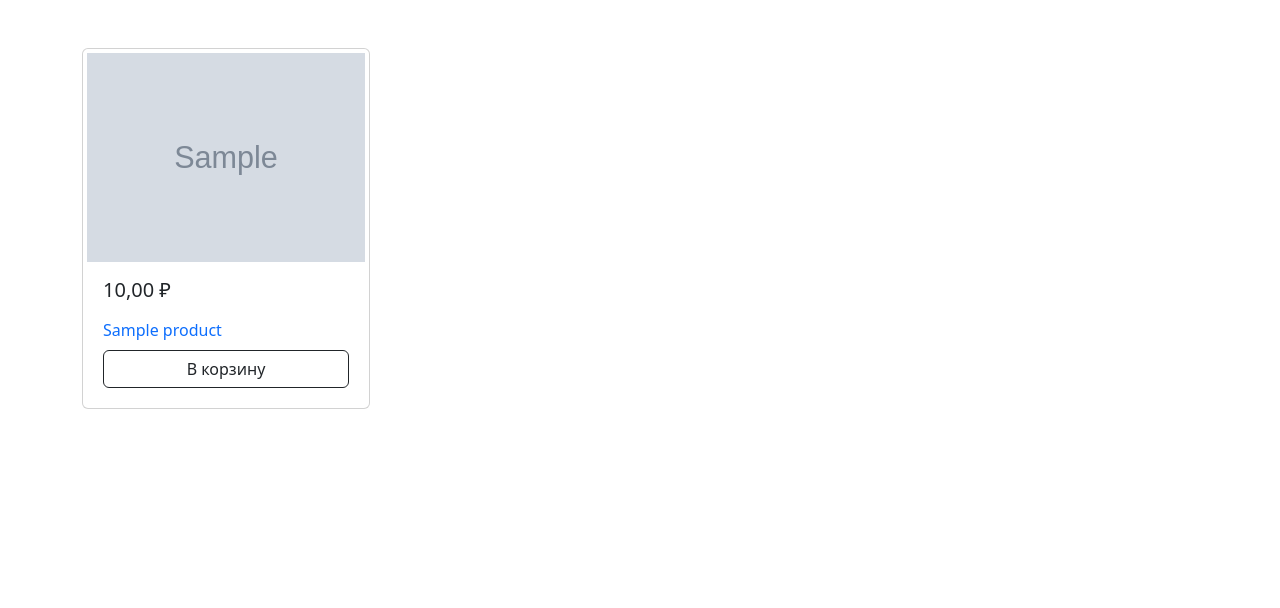
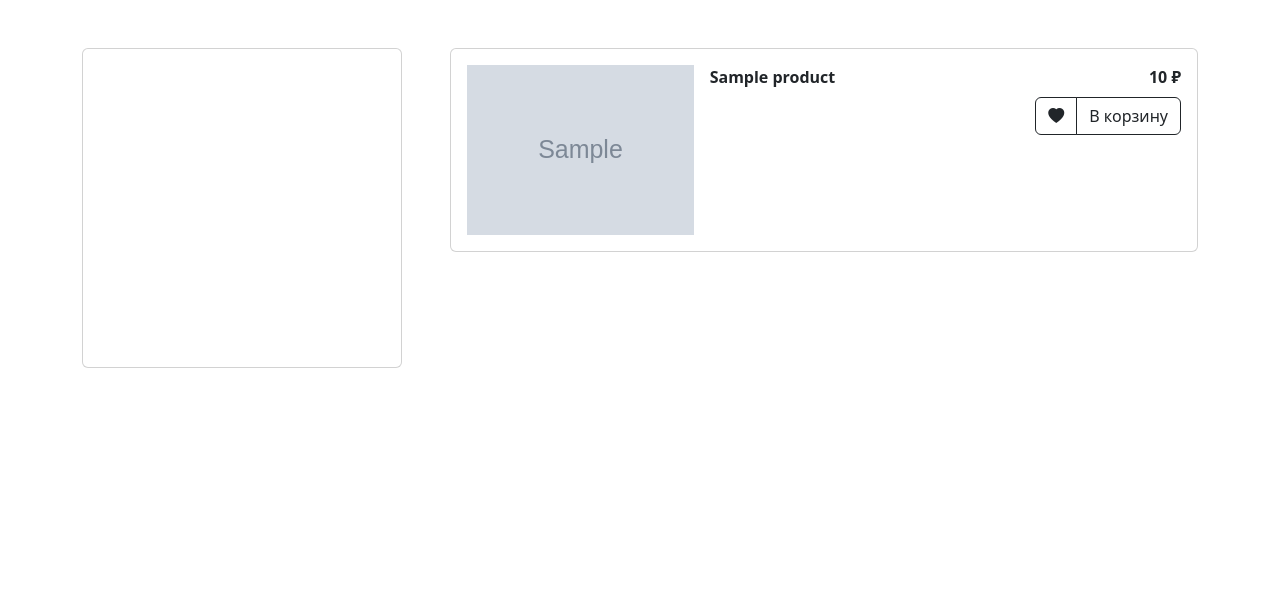
Before and after one commit to gderpy/my_shop_2, a Django app: a page that uses products/templates/products/cat_catalog.html in a window 1280 px wide. Shown: the part 69-677 px from the top of the page. Run offline with Django 5.2, Linux system fonts and the light colour scheme; tables that the repository leaves empty hold one stand-in row (values such as "Sample post"); grey boxes marked "Sample" are stand-in pictures.

Commit message:
Добалена страница товаров по категории

```diff
--- a/base_static/css/styles.css
+++ b/base_static/css/styles.css
@@ -28,3 +28,17 @@ header a {
     max-height: 100%;
     object-fit: contain;
 }
+
+.product-list-image-card {
+    background-color: white;
+    height: 170px;
+    display: flex;
+    justify-content: flex-start;
+    align-items: center;
+}
+
+.product-list-image-card img {
+    max-width: 100%;
+    max-height: 100%;
+    object-fit: contain;
+}
--- a/products/templates/products/cat_catalog.html
+++ b/products/templates/products/cat_catalog.html
@@ -1,20 +1,31 @@
 {% extends 'base.html' %}
+{% load my_tags %}
 
 {% block title %}Каталог{% endblock %}
 
 {% block content %}
     <div class="container">
         <div class="d-flex flex-row mb-3 flex-wrap mt-5 gap-5">
-            {% for product in products %}
-                <div class="card p-1 card-product" style="width: 18rem;">
-                    <img src="{{ product.image.url }}" alt="{{ product.name }}">
-                    <div class="card-body d-flex flex-column gap-2">
-                        <h5 class="card-title">{{ product.price }} ₽</h5>
-                        <a href="#" class="card-text">{{ product.name }}</a>
-                        <a href="#" class="btn btn-outline-dark mt-auto">В корзину</a>
+            <div class="product-filter" style="width: 20rem;">
+                <div class="card" style="height: 20rem;"></div>
+            </div>
+            <div class="d-flex flex-column flex-grow-1 gap-3">
+                {% for product in products %}
+                    <div class="card p-1 d-flex flex-row p-3">
+                        <div class="product-list-image-card">
+                            <img src="{{ product.image.url }}" alt="{{ product.name }}">
+                        </div>
+                        <span class="ms-3"><strong>{{ product.name }}</strong></span>
+                        <div class="liked-product ms-auto d-flex flex-column align-items-center gap-2">
+                            <span class="ms-auto"><strong>{{ product.price|price_format }} ₽</strong></span>
+                            <div class="btn-group" role="group" aria-label="Basic outlined example">
+                                <a href="#" class="btn btn-outline-dark"><i class="bi bi-heart-fill"></i></a>
+                                <a href="#" class="btn btn-outline-dark">В корзину</a>
+                            </div>
+                        </div>
                     </div>
-                </div>
-            {% endfor %}
+                {% endfor %}
+            </div>
         </div>
     </div>
 {% endblock %}
--- /dev/null
+++ b/products/templatetags/my_tags.py
@@ -0,0 +1,12 @@
+from django import template
+
+register = template.Library()
+
+
+@register.filter
+def price_format(value):
+    try:
+        value = int(value)
+        return f"{value:,}".replace(",", " ")
+    except (TypeError, ValueError):
+        return value
--- a/products/views.py
+++ b/products/views.py
@@ -1,4 +1,6 @@
 from django.shortcuts import render, get_object_or_404
+from django.template.defaultfilters import register
+from django.http import HttpResponse
 from .models import Product, Category
 
 
```
Also changed, not shown: products/templatetags/__init__.py (added).
